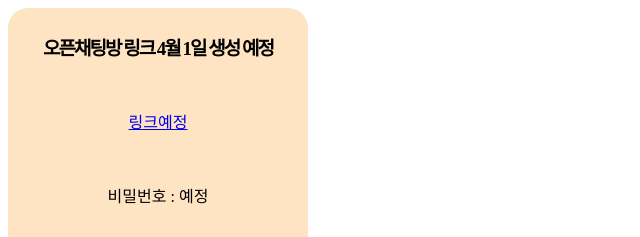
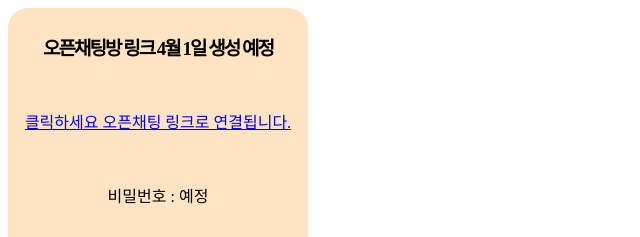
Before and after one commit to zing105/harim.github.io, a plain HTML site: page index.html in a window 1280 px wide. Shown: the top 237 px of the page, without its empty margins (0-640 px from the left). Drawn offline with Linux system fonts and the light colour scheme.

Commit message:
Update index.html

```diff
--- a/index.html
+++ b/index.html
@@ -22,7 +22,7 @@
 <body>
         <section class="se1">
             <h1>오픈채팅방 링크 4월 1일 생성 예정</h1>
-            <p><a href="#" target="_self">링크예정</a></p>
+            <p><a href="https://open.kakao.com/o/g5UBb8cf" target="_self">클릭하세요 오픈채팅 링크로 연결됩니다.</a></p>
             <p>비밀번호 : 예정</p>
             <div>
                 <p>DLDK 페스티벌 참여자만 참여 부탁드립니다.</p>
```
